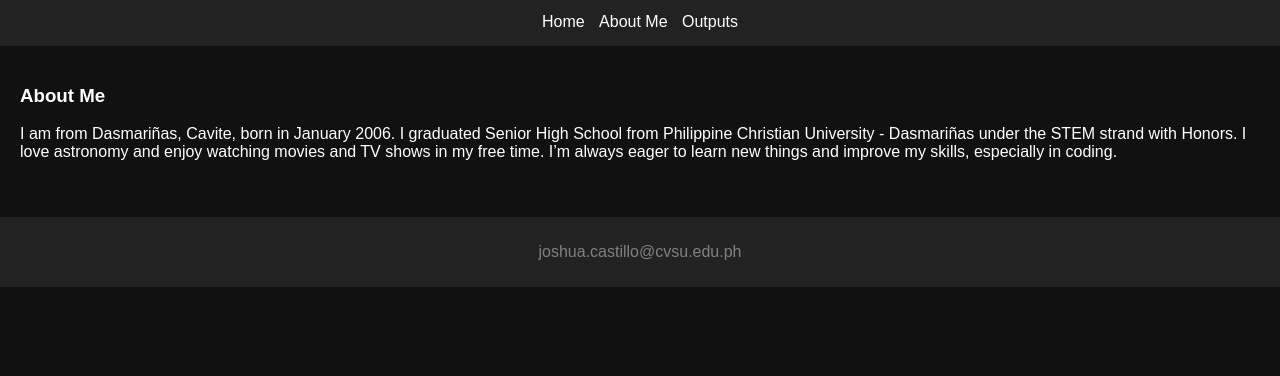
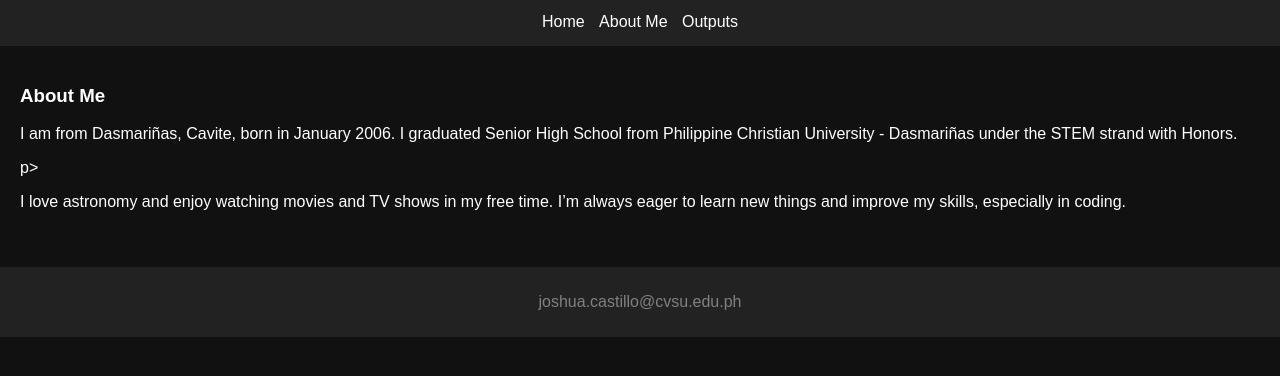
Before and after one commit to jusowah/jusowah1, a plain HTML site: page index.html in a window 1280 px wide. Both pictures are taken after a click on the link "About Me". Shown: the part 104-480 px from the top of the page. Drawn offline with Linux system fonts and the light colour scheme.

Commit message:
Update index.html

```diff
--- a/index.html
+++ b/index.html
@@ -87,9 +87,9 @@
 
 <section id="about">
   <h3>About Me</h3>
-  <p>I am from Dasmariñas, Cavite, born in January 2006. I graduated Senior High School from Philippine Christian University - Dasmariñas under the STEM strand with Honors.
-
-I love astronomy and enjoy watching movies and TV shows in my free time. I’m always eager to learn new things and improve my skills, especially in coding.</p>
+  <p>I am from Dasmariñas, Cavite, born in January 2006. I graduated Senior High School from Philippine Christian University - Dasmariñas under the STEM strand with Honors.</p>p>
+<br>
+  <p>I love astronomy and enjoy watching movies and TV shows in my free time. I’m always eager to learn new things and improve my skills, especially in coding.</p>
 </section>
 
 
```
